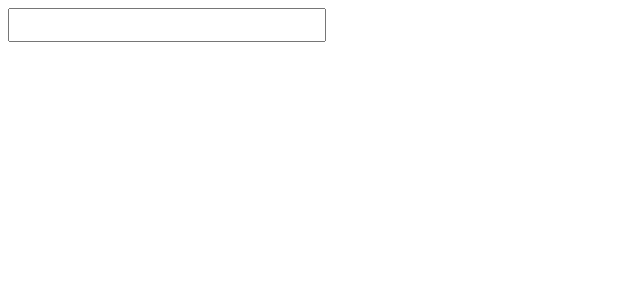
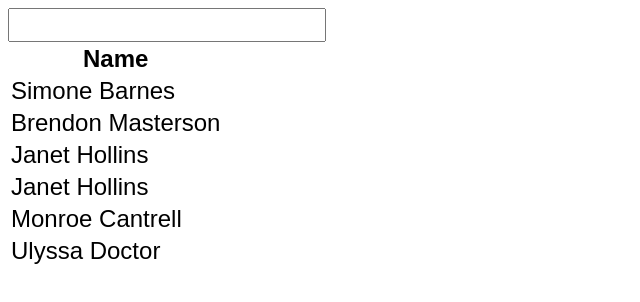
Before and after one commit to Nayantha/next.js-state-management, a Next.js app: page / in a window 1280 px wide. Shown: the top 302 px of the page, without its empty margins (0-640 px from the left). Built offline with nearby package versions, Linux system fonts and the light colour scheme.

Commit message:
import and add user table.

```diff
--- a/src/components/SearchInput.tsx
+++ b/src/components/SearchInput.tsx
@@ -3,18 +3,20 @@ import { useDispatch, useSelector} from "react-redux";
 import type { TypedUseSelectorHook } from "react-redux";
 import { RootState, AppDispatch } from "@/store";
 import { setSearch } from "@/store/searchSlice";
+import UserTable from "@/components/UserTable";
 export const useAppDispatch: () => AppDispatch = useDispatch
 export const useAppSelector: TypedUseSelectorHook<RootState> = useSelector
 const SearchInput = () =>{
     const dispatch = useAppDispatch()
     const search = useAppSelector((state) => state.search.search)
+    const startupUser = useAppSelector((state) => state.search.startupUser)
     return (
         <div>
             <input type="text" value={search}
                 // @ts-ignore
                    onChange={(e) => dispatch(setSearch(e.target.value))}
             />
-            <div>{search}</div>
+            <UserTable users={startupUser}></UserTable>
         </div>
     )
 }
```
